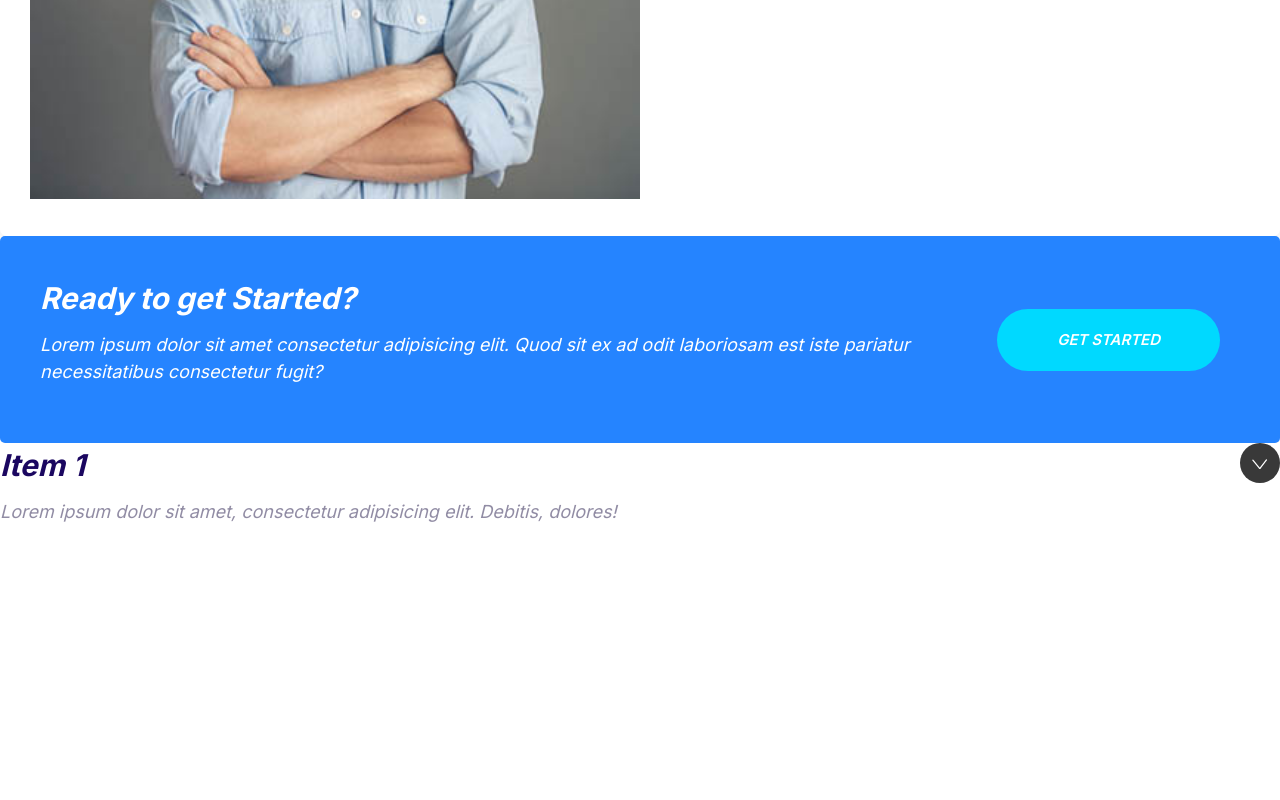
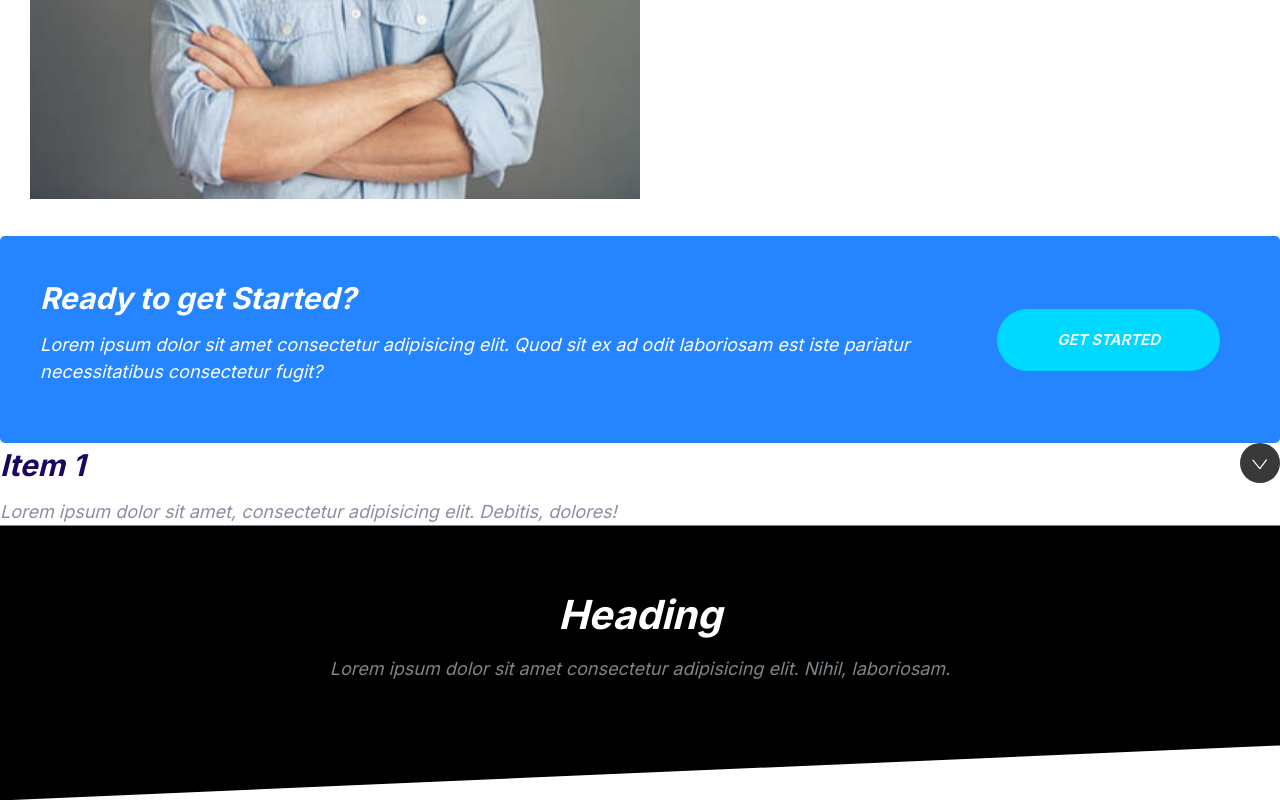
Before and after one commit to DvirHirsch/dvirfy, a plain HTML site: page index.html in a window 1280 px wide. Shown: the part 2049-2849 px from the top of the page. Before the commit the page ends 2574 px from the top, so only its background shows below. Drawn offline with Linux system fonts and the light colour scheme.

Commit message:
Blocks component added.

```diff
--- a/css/styles.css
+++ b/css/styles.css
@@ -574,3 +574,41 @@ a {
   max-height: 100vh;
   opacity: 1;
 }
+
+/* Blocks */
+.block {
+  --padding-vertical: 6rem;
+  padding: var(--padding-vertical) 2rem;
+}
+
+.block__header {
+  text-align: center;
+}
+
+.block__heading {
+  margin-top: 0;
+}
+
+.block--dark {
+  background: #000;
+  color: #7b858b;
+}
+
+.block--dark .block__heading {
+  color: #fff;
+}
+
+.block--skewed-right {
+  padding-bottom: calc(var(--padding-vertical) + 4rem);
+  clip-path: polygon(0% 0%, 100% 0%, 100% 100%, 0% 80%);
+}
+
+.block--skewed-left {
+  padding-bottom: calc(var(--padding-vertical) + 4rem);
+  clip-path: polygon(0% 0%, 100% 0%, 100% 80%, 0% 100%);
+}
+
+.container {
+  max-width: 1140px;
+  margin: 0 auto;
+}
--- a/index.html
+++ b/index.html
@@ -162,6 +162,15 @@
       Lorem ipsum dolor sit amet, consectetur adipisicing elit. Debitis, dolores!
     </div>
   </div>
+  <section class="block block--dark block--skewed-left">
+    <header class="block__header">
+      <h2 class="block__heading">Heading</h2>
+      <p>
+        Lorem ipsum dolor sit amet consectetur adipisicing elit. Nihil,
+        laboriosam.
+      </p>
+    </header>
+  </section>
   <script src="js/main.js"></script>
   </body>
 </html>
```
Also changed, not shown: components/blocks.html (added, +9 -0 lines).
